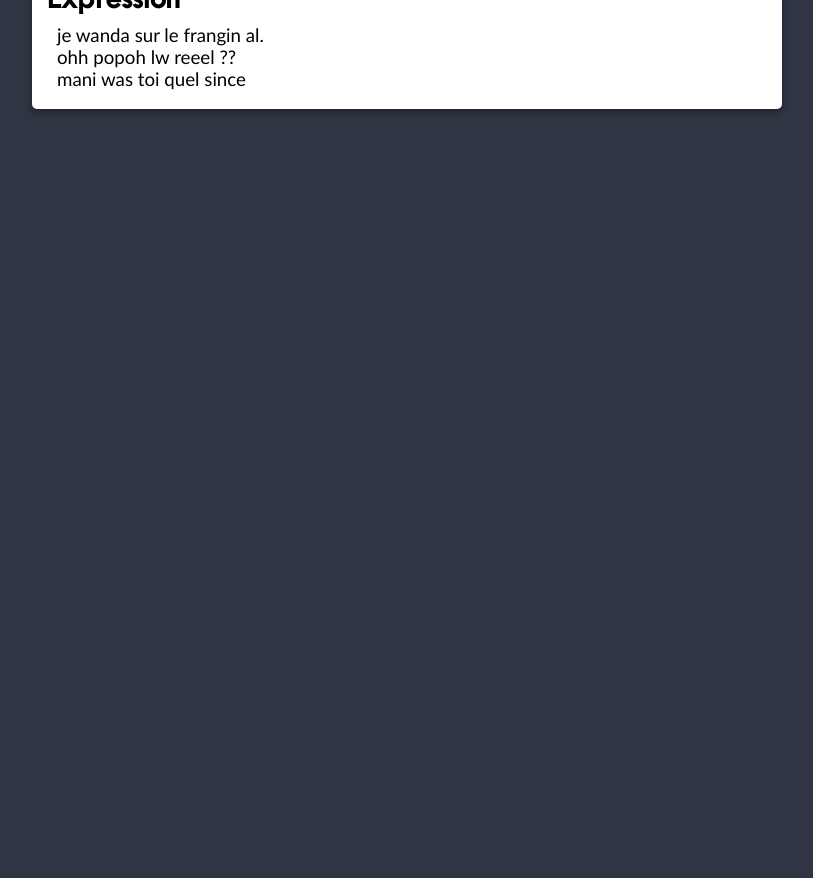
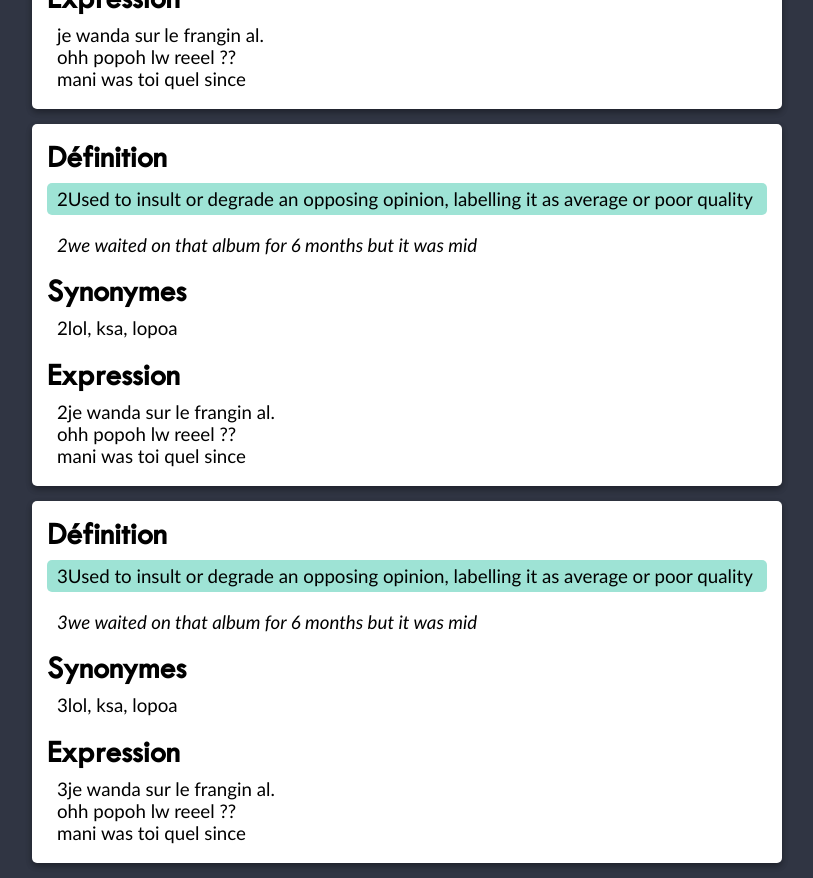
Before and after one commit to makak22/Letoli, a Next.js app: page /definition/1 in a window 1280 px wide. Shown: the part 460-1338 px from the top of the page, without its empty margins (233-1046 px from the left). Before the commit the page ends 800 px from the top, so only its background shows below. Built offline with nearby package versions, Linux system fonts and the light colour scheme.

Commit message:
update 0.89

```diff
--- a/pages/definition/[id].js
+++ b/pages/definition/[id].js
@@ -1,45 +1,83 @@
-import { useRouter } from 'next/router';
+import { toli } from '../../public/data/ladatabase';
 import React from 'react'
-import words from "../../public/data/database.json"
 
-function Definitions() {
 
-    const router = useRouter();
-    React.useEffect(() => {
-        if (router.isReady) {
-      // Code using query
-      const aa = router.query.id;
-        console.log(router.query.id);
+export const getStaticProps = async ({params}) => {
+    const tolis = toli.filter(mot => mot.id.toString() === params.id)
+    return {
+        props: {
+            mot: tolis[0]
+        },
     }
-    }, [router.isReady]);
+}
 
-    const idNum = 0;
-    return (
+export const getStaticPaths = async() => {
+    const paths = toli.map(toli=>({
+        params: {id: toli.id.toString()},
+    }))
+    return{ paths, fallback: false}
+}
+
+export default ({mot}) =>(
+
     <div className="defContainer">
 
     <div className="defHeader">
-              <h1 className="defDetails defDef ">{words.data[idNum].attributes.mot}</h1>
+      <h1 className="defDetails defDef ">{mot.attributes.mot}</h1>
     </div>
 
     <div className="defMot">
             <div>
                 <h1 className="defTitle">Définition</h1>
-              <h3 className="defDetails defMain">{words.data[idNum].attributes.definition[1]}</h3>
-              <h3 className="defDetails defEx">{words.data[idNum].attributes.definitionEx[1]}</h3>
+                <h3 className="defDetails defMain">{mot.attributes.definition[1]}</h3>
+                <h3 className="defDetails defEx">{mot.attributes.definitionEx[1]}</h3>
             </div>
             <div>
                 <h1 className="defTitle">Synonymes</h1>
-              <h3 className="defDetails">{words.data[idNum].attributes.synonymes[1]}</h3>
+                <h3 className="defDetails">{mot.attributes.synonymes[1]}</h3>
             </div>
             <div>
                 <h1 className="defTitle">Expression</h1>
-              <h3 className="defDetails">{words.data[idNum].attributes.expression[1]}</h3>
-            </div>
+                <h3 className="defDetails">{mot.attributes.expression[1]}</h3>
             </div>
 
     </div>
 
+        {mot.attributes.definition[2] != null &&
+
+        <div className="defMot">
+            <div>
+                <h1 className="defTitle">Définition</h1>
+                <h3 className="defDetails defMain">{mot.attributes.definition[2]}</h3>
+                <h3 className="defDetails defEx">{mot.attributes.definitionEx[2]}</h3>
+            </div>
+            <div>
+                <h1 className="defTitle">Synonymes</h1>
+                <h3 className="defDetails">{mot.attributes.synonymes[2]}</h3>
+            </div>
+            <div>
+                <h1 className="defTitle">Expression</h1>
+                <h3 className="defDetails">{mot.attributes.expression[2]}</h3>
+            </div>
+        </div>
+        }
+        {mot.attributes.definition[3] != null &&
+        <div className="defMot">
+            <div>
+                <h1 className="defTitle">Définition</h1>
+                <h3 className="defDetails defMain">{mot.attributes.definition[3]}</h3>
+                <h3 className="defDetails defEx">{mot.attributes.definitionEx[3]}</h3>
+            </div>
+            <div>
+                <h1 className="defTitle">Synonymes</h1>
+                <h3 className="defDetails">{mot.attributes.synonymes[3]}</h3>
+            </div>
+            <div>
+                <h1 className="defTitle">Expression</h1>
+                <h3 className="defDetails">{mot.attributes.expression[3]}</h3>
+            </div>
+        </div>
+        }
+    </div>
+
 )
-}
-
-export default Definitions;
--- a/pages/suggestions.js
+++ b/pages/suggestions.js
@@ -11,7 +11,7 @@ function Suggestions() {
         <div className="sugContainer">
             {mots.map((mot) => (
             <div key={mot.id}>
-              <Link href={`./definition/${mot.id}`}>
+              <Link href={`definition/${mot.id}`}>
                   <div className="aSensContainer">
                     <h1 className="leMot">{mot.attributes.mot}</h1>
                     {mot.attributes.definition[2] != null && <h3 className="sens">Sens 1</h3>}
--- /dev/null
+++ b/public/data/ladatabase.js
@@ -0,0 +1,118 @@
+export const toli = [
+    {
+        "id": 1,
+        "attributes": {
+          "mot": "popoh",
+          "createdAt": "2022-05-10T20:02:39.520Z",
+          "updatedAt": "2022-05-10T20:17:16.252Z",
+          "publishedAt": "2022-05-10T20:02:41.159Z",
+          "definition": {
+            "1": "Used to insult or degrade an opposing opinion, labelling it as average or poor quality",
+            "2":" 2Used to insult or degrade an opposing opinion, labelling it as average or poor quality",
+            "3":" 3Used to insult or degrade an opposing opinion, labelling it as average or poor quality"
+          },
+          "definitionEx": {
+            "1":"we waited on that album for 6 months but it was mid",
+            "2":"2we waited on that album for 6 months but it was mid",
+            "3":"3we waited on that album for 6 months but it was mid"
+          },
+          "synonymes": {
+            "1":"lol, ksa, lopoa",
+            "2":"2lol, ksa, lopoa",
+            "3":"3lol, ksa, lopoa"
+          },
+          "expression": {
+            "1":"je wanda sur le frangin al.\nohh popoh lw reeel ??\nmani was toi quel since",
+            "2":"2je wanda sur le frangin al.\nohh popoh lw reeel ??\nmani was toi quel since",
+            "3":"3je wanda sur le frangin al.\nohh popoh lw reeel ??\nmani was toi quel since"
+          }
+        }
+      },
+      {
+        "id": 2,
+        "attributes": {
+          "mot": "vrai",
+          "createdAt": "2022-05-10T20:02:39.520Z",
+          "updatedAt": "2022-05-10T20:17:16.252Z",
+          "publishedAt": "2022-05-10T20:02:41.159Z",
+          "definition": {
+            "1": "Used to insult or degrade an opposing opinion, labelling it as average or poor quality",
+            "2":null,
+            "3":null
+          },
+          "definitionEx": {
+            "1":"we waited on that album for 6 months but it was mid",
+            "2":null,
+            "3":null
+          },
+          "synonymes": {
+            "1":"lol, ksa, lopoa",
+            "2":null,
+            "3":null
+          },
+          "expression": {
+            "1":"je wanda sur le frangin al.\nohh popoh lw reeel ??\nmani was toi quel since",
+            "2":null,
+            "3": null
+          }
+        }
+      },
+      {
+        "id": 3,
+        "attributes": {
+          "mot": "wanda",
+          "createdAt": "2022-05-10T20:02:39.520Z",
+          "updatedAt": "2022-05-10T20:17:16.252Z",
+          "publishedAt": "2022-05-10T20:02:41.159Z",
+          "definition": {
+            "1": "Used to insult or degrade an opposing opinion, labelling it as average or poor quality",
+            "2":" 2Used to insult or degrade an opposing opinion, labelling it as average or poor quality",
+            "3": null
+          },
+          "definitionEx": {
+            "1":"we waited on that album for 6 months but it was mid",
+            "2":"2we waited on that album for 6 months but it was mid",
+            "3":null
+          },
+          "synonymes": {
+            "1":"lol, ksa, lopoa",
+            "2":"2lol, ksa, lopoa",
+            "3":"3lol, ksa, lopoa"
+          },
+          "expression": {
+            "1":"je wanda sur le frangin al.\nohh popoh lw reeel ??\nmani was toi quel since",
+            "2":"2je wanda sur le frangin al.\nohh popoh lw reeel ??\nmani was toi quel since",
+            "3":null
+          }
+        }
+      },
+      {
+        "id": 4,
+        "attributes": {
+          "mot": "Badeconiser",
+          "createdAt": "2022-05-10T20:02:39.520Z",
+          "updatedAt": "2022-05-10T20:17:16.252Z",
+          "publishedAt": "2022-05-10T20:02:41.159Z",
+          "definition": {
+            "1": "Processus par lequel une enquête est menée pour faire la lumière sur une situation afin de remettre les choses en ordre.",
+            "2":null,
+            "3": null
+          },
+          "definitionEx": {
+            "1":"Ce petit semble avoir tort dans ce qu'il a dit, il mérite d'être bodeconisé.",
+            "2":null,
+            "3":null
+          },
+          "synonymes": {
+            "1":"sicia",
+            "2":null,
+            "3":null
+          },
+          "expression": {
+            "1":"ce samedi tu vas te faire badeconiser",
+            "2":null,
+            "3":null
+          }
+        }
+      }
+]
```
Lines whose indentation alone changed are shown as unchanged.
